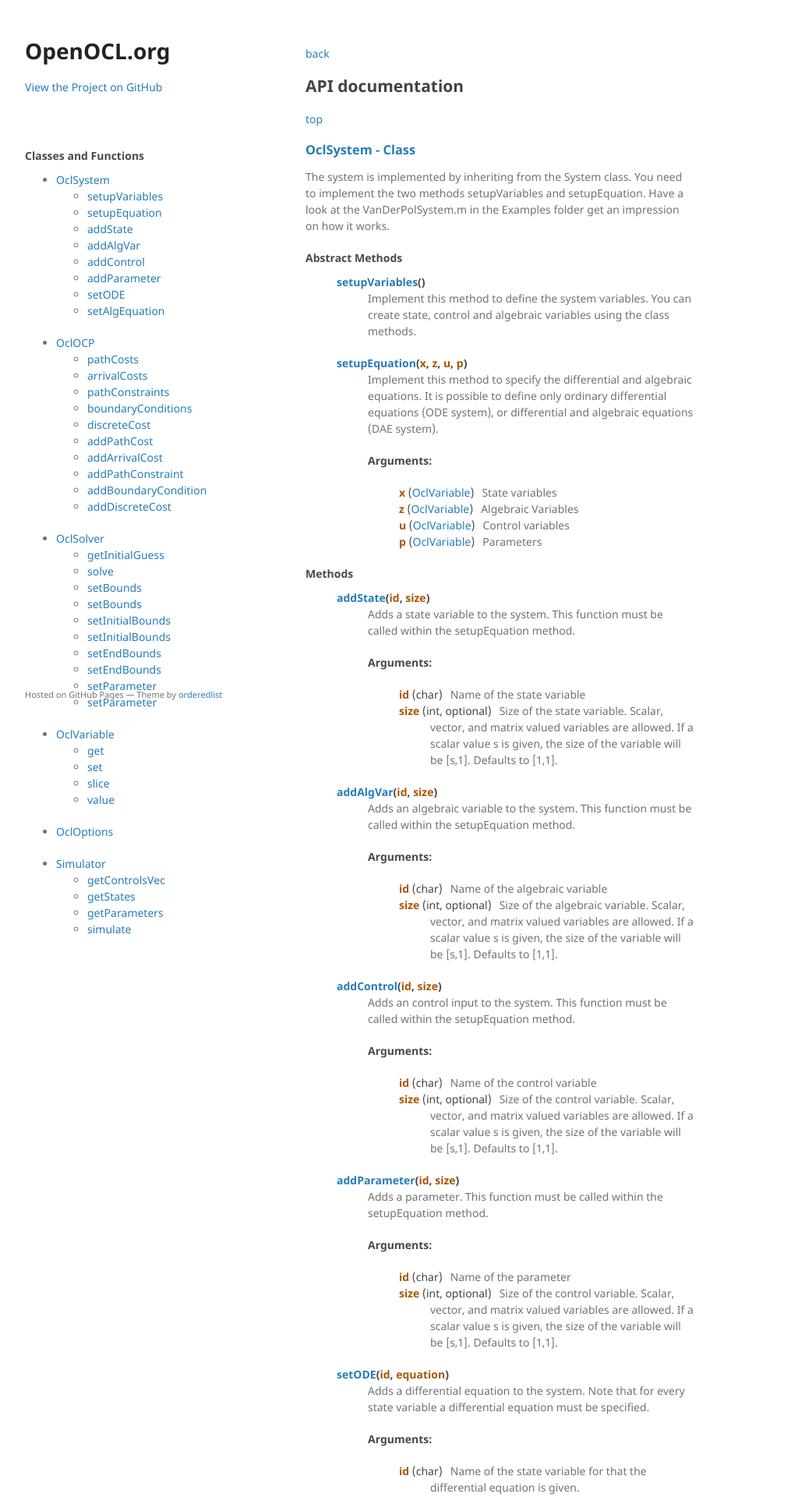
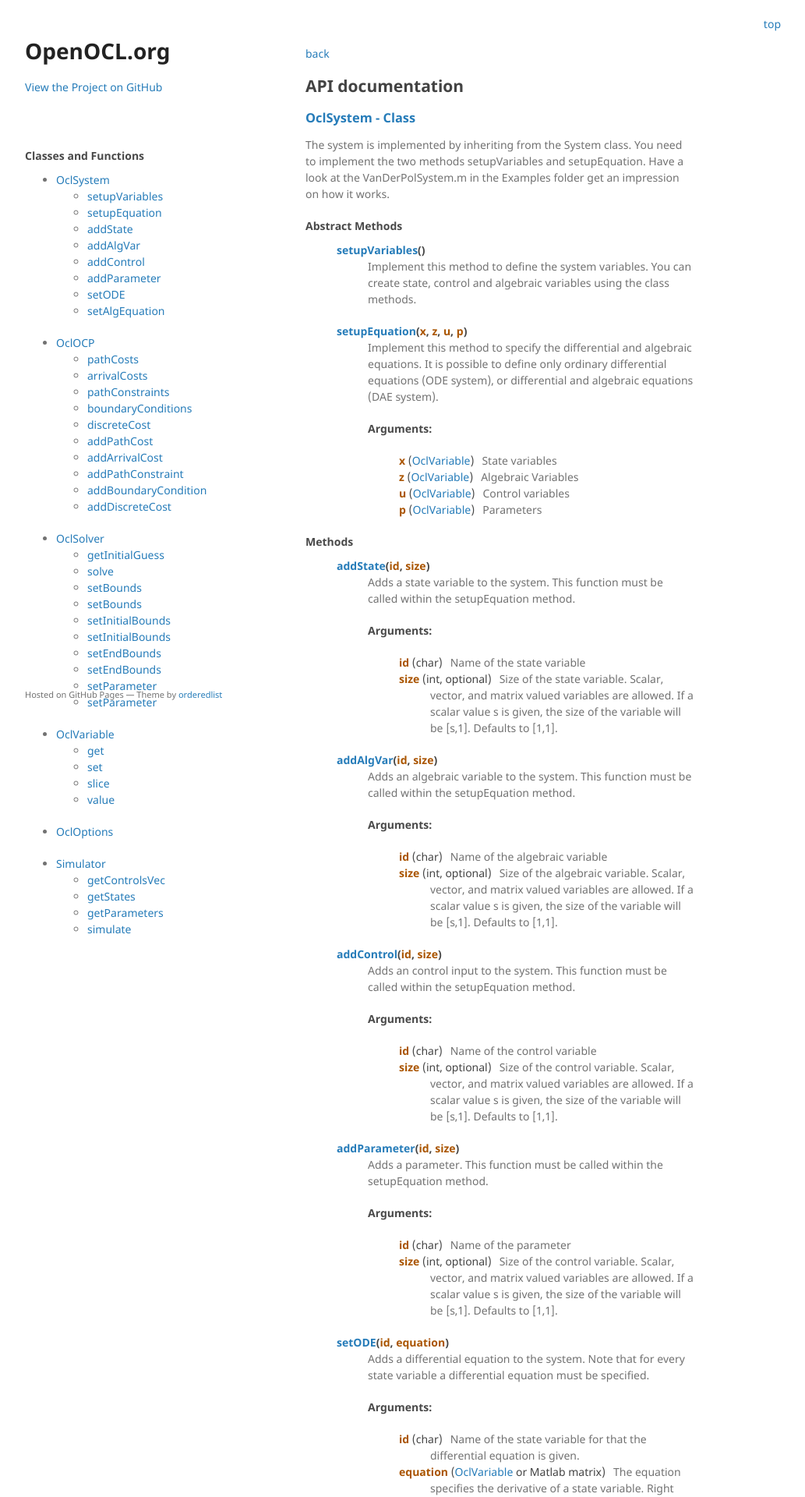
Before and after one commit to OpenOCL/openocl.github.io, a Jekyll site: the page built from api-docs.md, in a window 1280 px wide. Shown: the top 1920 px of the page at 78% size, without its empty margins (178-1211 px from the left). Built offline with Jekyll 4.4.1, drawn with Linux system fonts in a browser that asks for light colours.

Commit message:
Update jekyll-theme-minimal.scss

```diff
--- a/_sass/jekyll-theme-minimal.scss
+++ b/_sass/jekyll-theme-minimal.scss
@@ -18,7 +18,7 @@
   margin:0 0 20px;
 }
 
-p.top {
+p.scroll-top {
   position: fixed;
   top: 20px;
   right: 100px;
```
